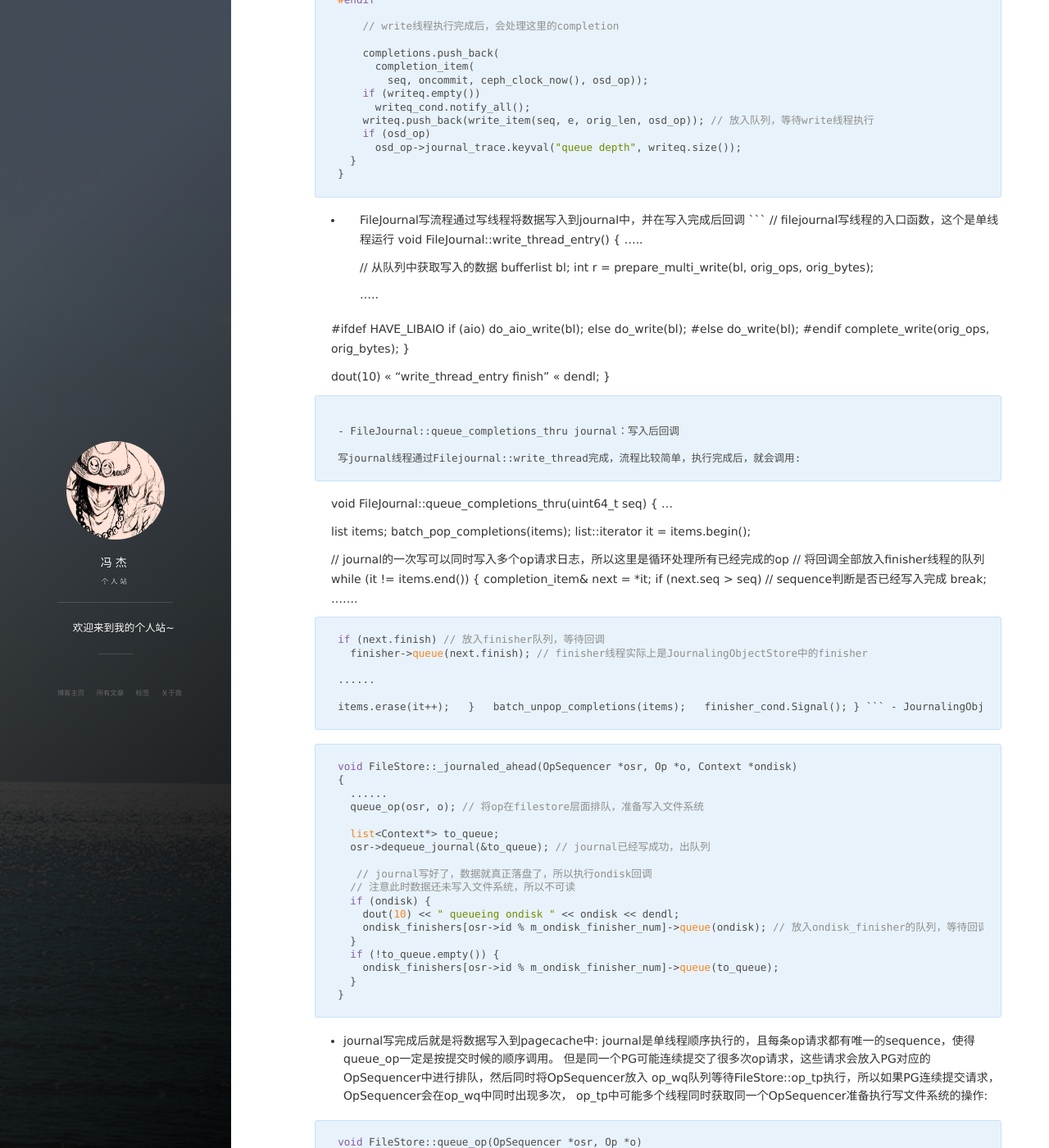
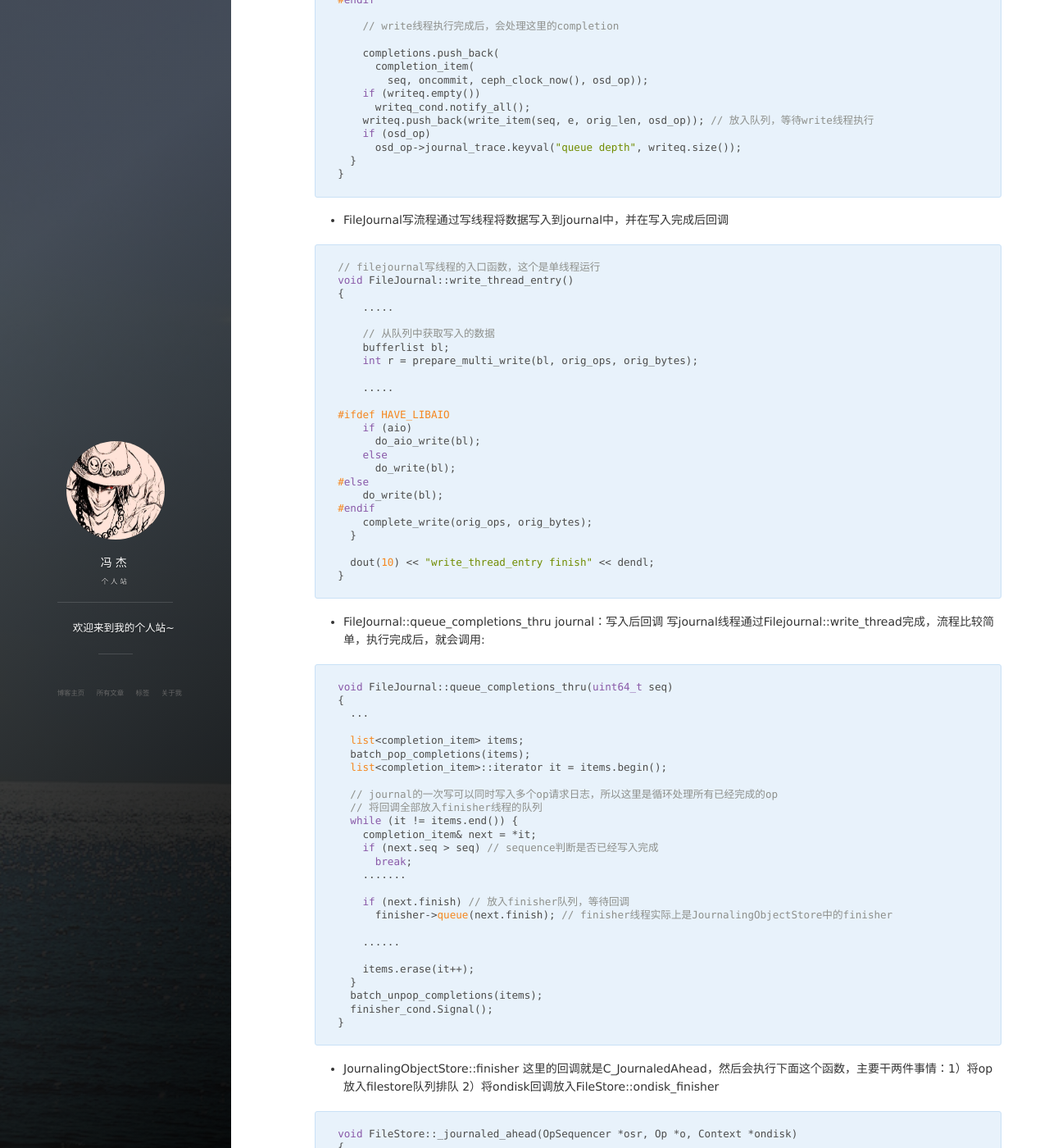
Before and after one commit to Lfengjie/Lfengjie.github.io, a Jekyll site: the page built from _posts/2020-7-7-ceph-filestore.md, in a window 1280 px wide and 1400 px high, scrolled down 4131 px. Shown: the whole window at 82% size. Built offline with Jekyll 4.4.1, drawn with Linux system fonts in a browser that asks for light colours; nearby versions of some CDN libraries; comment, search, counter and statistics services are not loaded; some of the changed text lies outside the part shown.

Commit message:
Update 2020-7-7-ceph-filestore.md

````diff
--- a/_posts/2020-7-7-ceph-filestore.md
+++ b/_posts/2020-7-7-ceph-filestore.md
@@ -175,6 +175,7 @@ void FileJournal::submit_entry(uint64_t seq, bufferlist& e, uint32_t orig_len,
 ```
 
 - FileJournal写流程通过写线程将数据写入到journal中，并在写入完成后回调
+
 ```
 // filejournal写线程的入口函数，这个是单线程运行
 void FileJournal::write_thread_entry()
@@ -203,8 +204,8 @@ void FileJournal::write_thread_entry()
 ```
 
 - FileJournal::queue_completions_thru journal：写入后回调
+写journal线程通过Filejournal::write_thread完成，流程比较简单，执行完成后，就会调用:
 
-写journal线程通过Filejournal::write_thread完成，流程比较简单，执行完成后，就会调用:
 ```
 void FileJournal::queue_completions_thru(uint64_t seq)
 {
@@ -233,8 +234,9 @@ void FileJournal::queue_completions_thru(uint64_t seq)
   finisher_cond.Signal();
 }
 ```
+
 - JournalingObjectStore::finisher
-这里的回调就是C_JournaledAhead，然后会执行下面这个函数，主要干两件事情：1）将op放入filestore队列排队 2）将ondisk回调放入FileStore::ondisk_finisher：
+这里的回调就是C_JournaledAhead，然后会执行下面这个函数，主要干两件事情：1）将op放入filestore队列排队 2）将ondisk回调放入FileStore::ondisk_finisher
 
 ```
 void FileStore::_journaled_ahead(OpSequencer *osr, Op *o, Context *ondisk)
@@ -272,6 +274,7 @@ void FileStore::queue_op(OpSequencer *osr, Op *o)
 
 - FileStore::op_tp，这是写入数据到pagecache的线程，入口函数为 FileStore::_do_op,
 op 在 PG对应的OpSequencer排队以后，说明PG有OP需要执行，这时候线程池就会对其处理，入口函数:
+
 ```
 unsigned FileStore::_do_op(OpSequencer *osr, ThreadPool::TPHandle &handle)
 {
@@ -290,9 +293,10 @@ unsigned FileStore::_do_op(OpSequencer *osr, ThreadPool::TPHandle &handle)
   apply_manager.op_apply_finish(o->op);
 }
 ```
+
 对于这个apply_lock有优化的空间，因为如果多个线程都获得同一个osr时，由于apply_lock的存在造成多个线程都被阻塞了，而造成其他 PG 队列的数据不能被及时处理，可以osr同一时间只能被一个线程获取从而去掉apply_lock
+写执行完成后，线程还会执行一个finish函数:
 
-写执行完成后，线程还会执行一个finish函数:
 ```
 void FileStore::_finish_op(OpSequencer *osr)
 {
@@ -362,7 +366,8 @@ void FileStore::sync_entry()
   stop = false;
   lock.Unlock();
 }
-
+```
+```
 bool JournalingObjectStore::ApplyManager::commit_start()
 {
   bool ret = false;
@@ -396,8 +401,8 @@ bool JournalingObjectStore::ApplyManager::commit_start()
 }
 ```
 这里比较晦涩的地方是，sync线程先pause住FileStore::op_tp线程池，然后调用commit_start(), pause后说明线程池不会再有新的apply请求了，为什么还设置变量blocked为true？
+首先，设置这个变量为true，目的是防止继续apply:
 
-首先，设置这个变量为true，目的是防止继续apply:
 ```
 uint64_t JournalingObjectStore::ApplyManager::op_apply_start(uint64_t op)
 {
````
